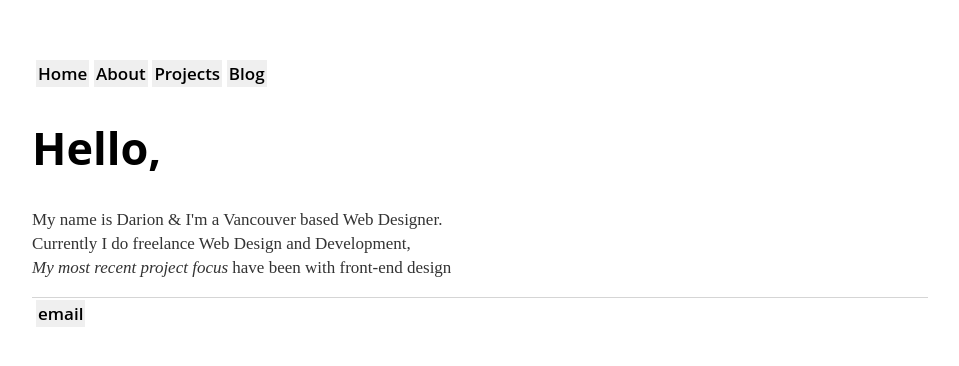
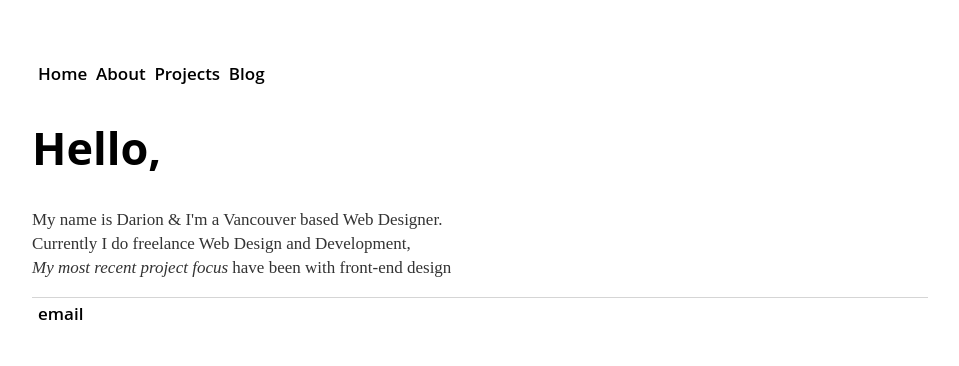
Before and after one commit to cosmicpepper/cosmicpepper.github.io, a Jekyll site: the page built from index.html, in a window 1280 px wide. Shown: the top 366 px of the page, without its empty margins (160-1119 px from the left). Built offline with Jekyll 4.4.1, drawn with Linux system fonts in a browser that asks for light colours.

Commit message:
Update main.css

```diff
--- a/css/main.css
+++ b/css/main.css
@@ -58,7 +58,7 @@ ul {
 }
 
 li {
-  background: #efefef;
+
   padding: 5px;
 }
 
```
